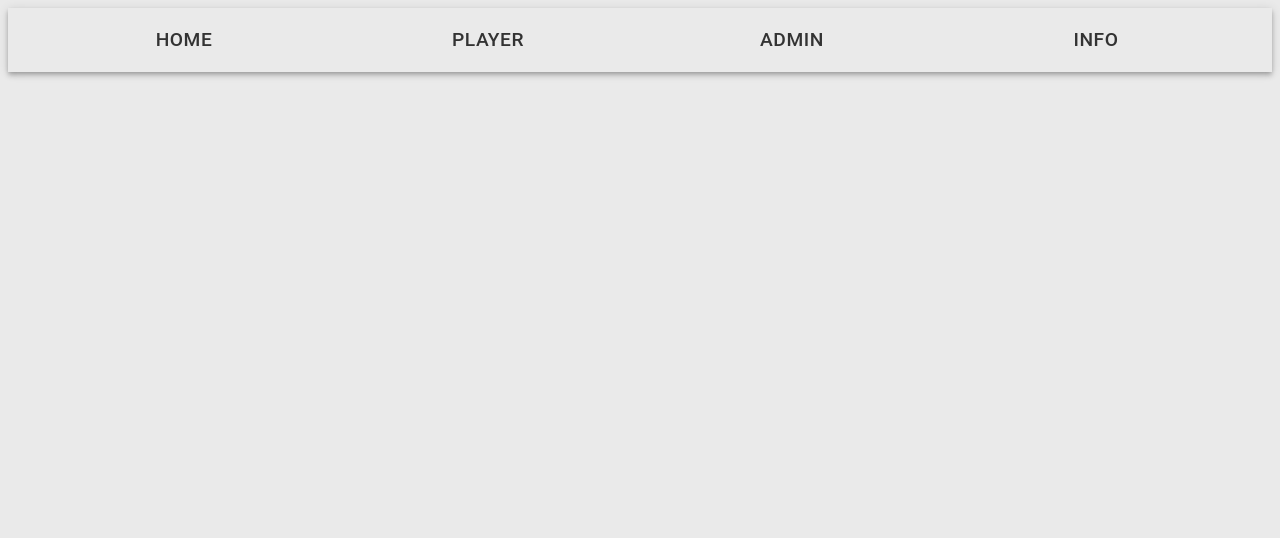
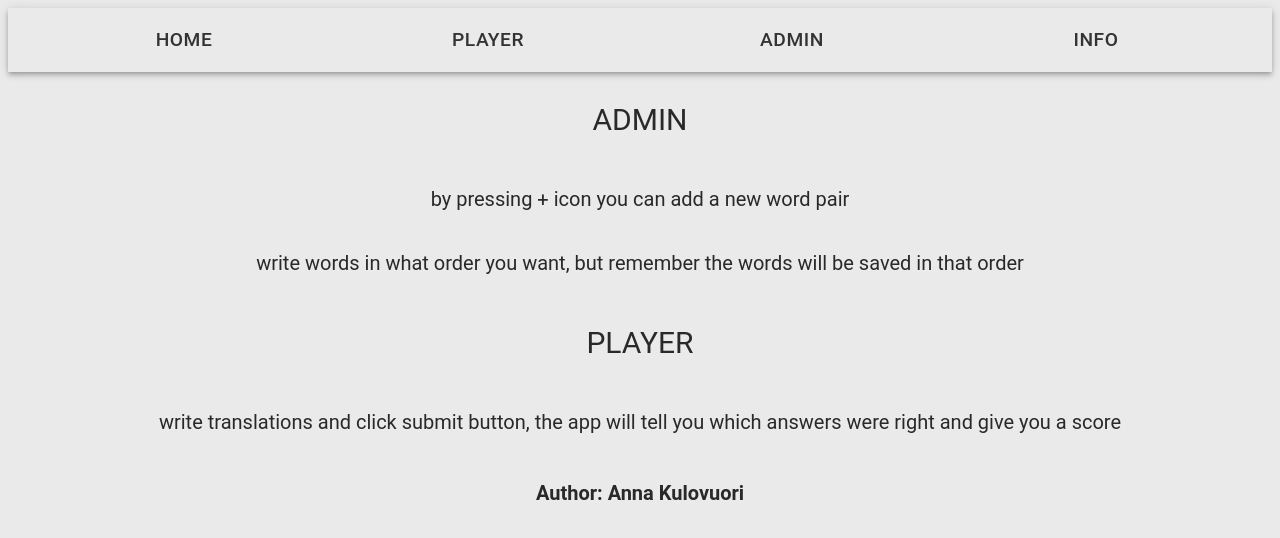
Before and after one commit to annakulovuori/learn-language-app, a React (Vite) app in the folder frontend/: page /info in a window 1280 px wide. Shown: the top 538 px of the page. Built offline with nearby package versions, Linux system fonts and the light colour scheme.

Commit message:
EDIT instuctions to info page

```diff
--- a/frontend/src/Info.jsx
+++ b/frontend/src/Info.jsx
@@ -1,3 +1,30 @@
-function Info() {}
+function Info() {
+  return (
+    <div
+      style={{
+        display: "flex",
+        flexDirection: "column",
+        alignItems: "center",
+        justifyContent: "center",
+        fontFamily: "Roboto, sans-serif",
+        color: "#292929",
+      }}
+    >
+      <p style={{ fontSize: "30px" }}>ADMIN</p>
+      <p style={{ fontSize: "20px" }}>
+        by pressing + icon you can add a new word pair
+      </p>
+      <p style={{ fontSize: "20px" }}>
+        write words in what order you want, but remember the words will be saved
+        in that order
+      </p>
+      <p style={{ fontSize: "30px" }}>PLAYER</p>
+      <p style={{ fontSize: "20px" }}>
+        write translations and click submit button, the app will tell you which answers were right and give you a score
+      </p>
+      <h4 style={{ fontSize: "20px" }}>Author: Anna Kulovuori</h4>
+    </div>
+  );
+}
 
 export default Info;
```
